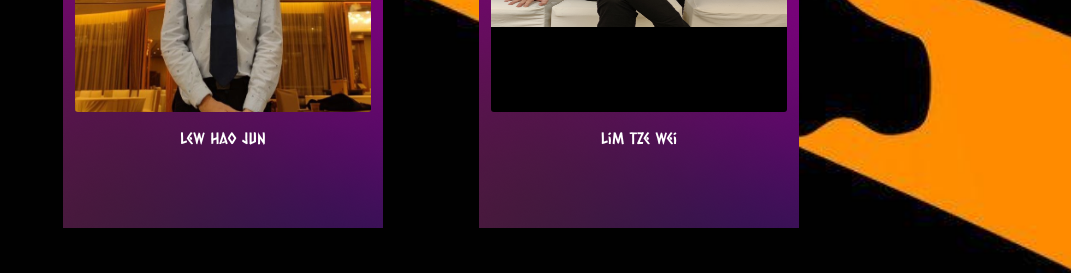
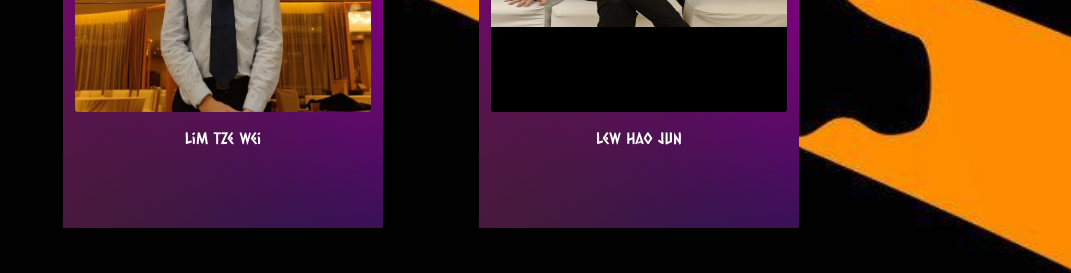
Before and after one commit to bipbipboopboop/MSL, a React (Create React App) app: page /about-us in a window 1280 px wide. Shown: the part 3300-3573 px from the top of the page, without its empty margins (209-1280 px from the left). Built offline with nearby package versions, Linux system fonts and the light colour scheme.

Commit message:
Swapped Tze Wei and Hao Jun pic

```diff
--- a/src/components/Committee/committee_array.js
+++ b/src/components/Committee/committee_array.js
@@ -40,8 +40,8 @@ const committeeArray = [
   {
     position: "Public Rlation and Outreach Vice-Head",
     personArray: [
-      { name: "Lew Hao Jun", pic: outreach2 },
-      { name: "Lim Tze Wei", pic: outreach3 },
+      { name: "Lim Tze Wei", pic: outreach2 },
+      { name: "Lew Hao Jun", pic: outreach3 },
     ],
   },
   {
```
